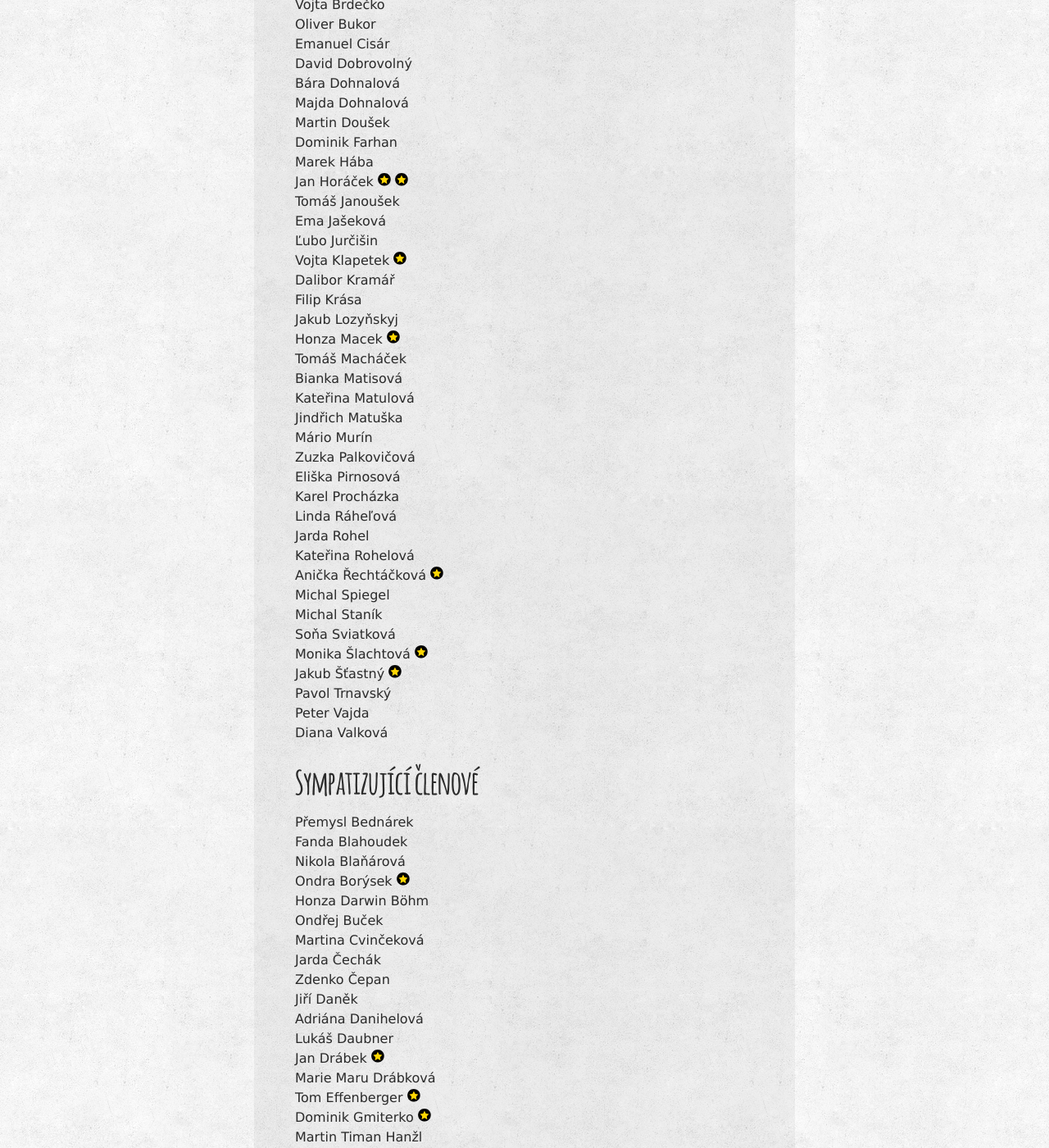
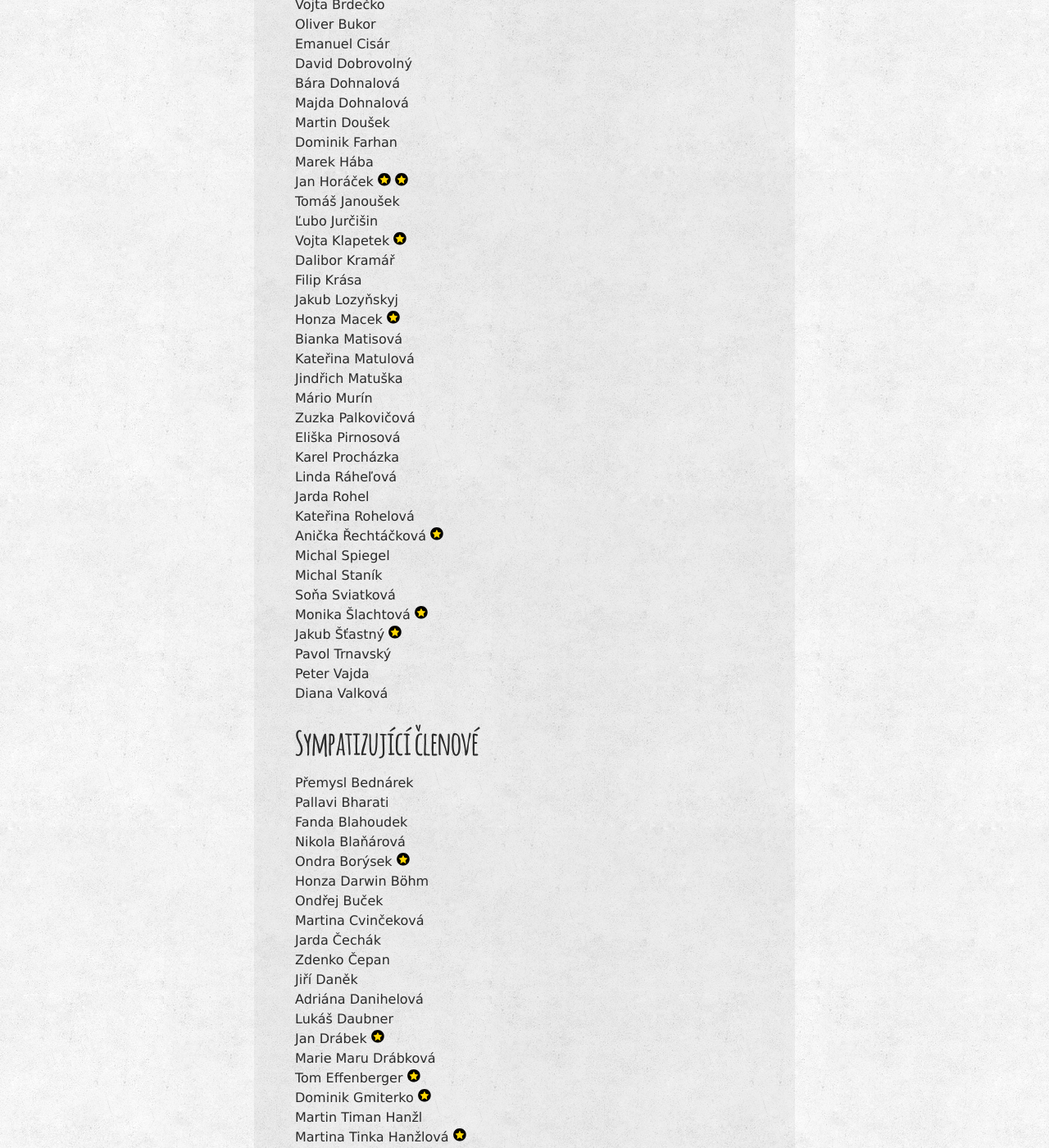
Before and after one commit to zverinec/zverinec-web, a Jekyll site: the page built from _pages/members.md, in a window 1280 px wide and 1400 px high, scrolled down 791 px. Shown: the whole window at 82% size. Built offline with Jekyll 4.4.1, drawn with Linux system fonts in a browser that asks for light colours; comment, search, counter and statistics services are not loaded; some of the changed text lies outside the part shown.

Commit message:
Update members.md

```diff
--- a/_pages/members.md
+++ b/_pages/members.md
@@ -28,14 +28,12 @@ Dominik Farhan<br/>
 Marek Hába<br/>
 Jan Horáček <img src="img/rad.svg" class="rad" title="Řád přítele severské zvěře za práci na front-endu KSI webu" /> <img src="img/rad.svg" class="rad" title="Řád přítele severské zvěře za celoživotní přínos" /><br/>
 Tomáš Janoušek<br/>
-Ema Jašeková<br/>
 Ľubo Jurčišin<br/>
 Vojta Klapetek <img src="img/rad.svg" class="rad" title="Řád přítele severské zvěře za nadlidskou schopnost navigovat se světem grantů s lidskou tváří a absolutním odhodláním vykonat svůj úkol bez nejmenší poskvrny" /><br/>
 Dalibor Kramář<br/>
 Filip Krása<br/>
 Jakub Lozyňskyj<br/>
 Honza Macek <img src="img/rad.svg" class="rad" title="Řád přítele severské zvěře za letité bezkonkurenční kuchařské a zdravotnické služby a organizaci Schrödingerova grilu" /><br/>
-Tomáš Macháček<br/>
 Bianka Matisová<br/>
 Kateřina Matulová<br/>
 Jindřich Matuška<br/>
@@ -60,6 +58,7 @@ Diana Valková<br/>
 ## Sympatizující členové
 
 Přemysl Bednárek<br/>
+Pallavi Bharati<br/>
 Fanda Blahoudek<br/>
 Nikola Blaňárová<br/>
 Ondra Borýsek <img src="img/rad.svg" class="rad" title="Řád přítele severské zvěře za vzornou garanci KSI, dlouholetou archeologicko-inovativní práci na webu KSI, extrémní nasazení v každé příležitosti a realizaci dlouho zvažované síťové vlny" /><br/>
```
Also changed, not shown: other parts of _pages/members.md (+2 -0 lines).
